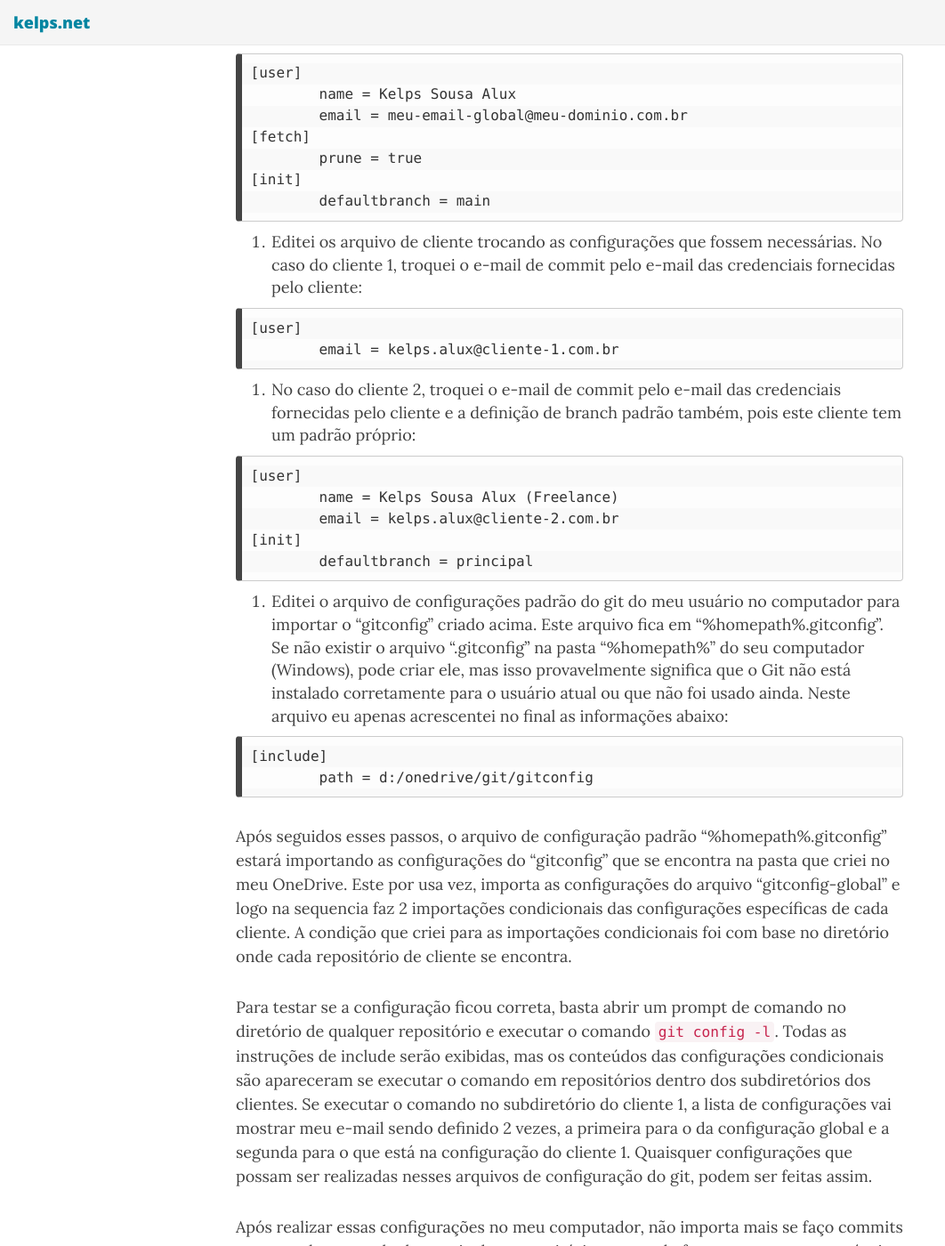
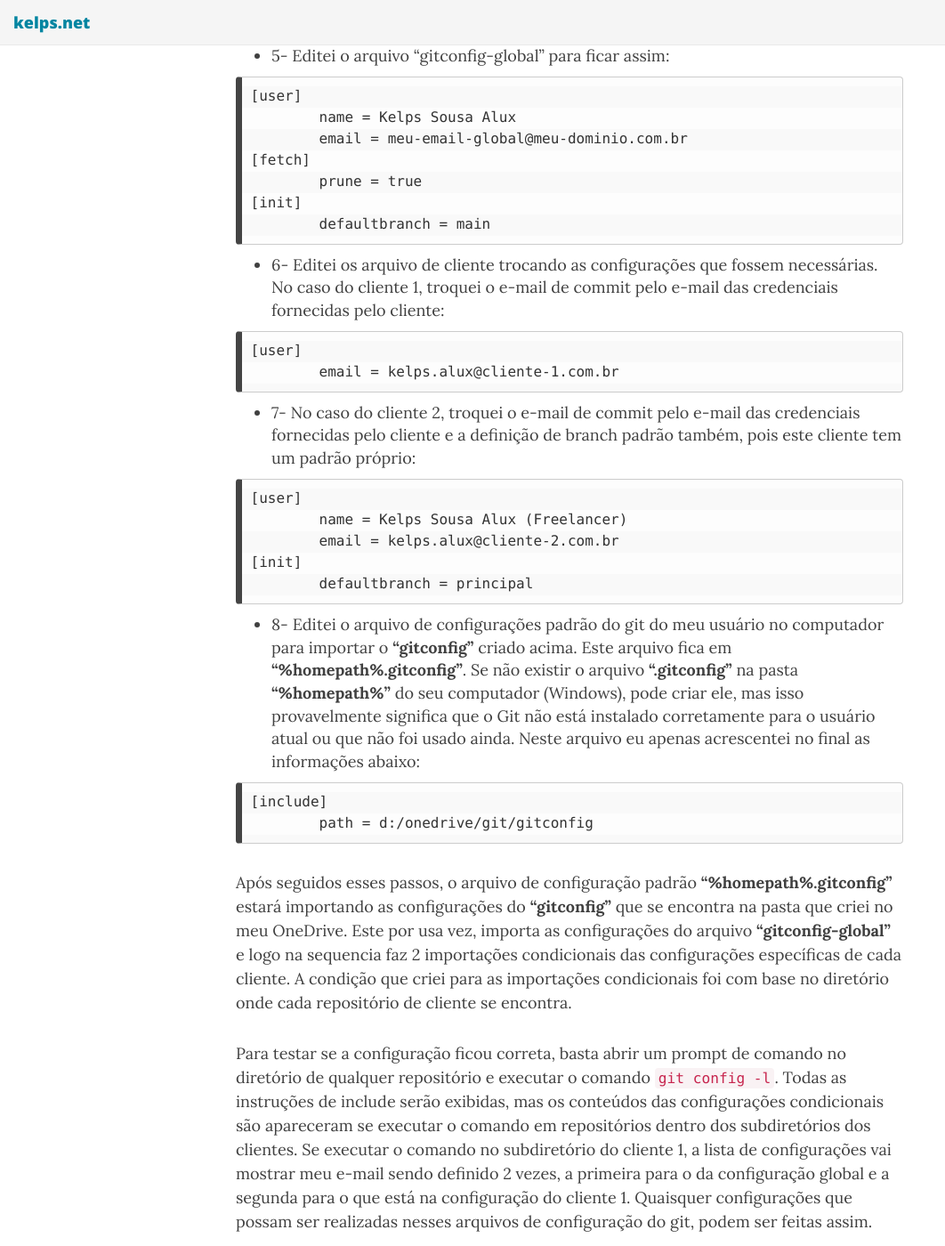
Before and after one commit to kelps/kelps.github.io, a Jekyll site: the page built from _posts/2021-08-24-git-usuario-diferente-subdiretorio.md, in a window 1280 px wide and 1400 px high, scrolled down 1777 px. Shown: the whole window at 89% size, without its empty margins (0-1062 px from the left). Built offline with Jekyll 4.4.1, drawn with Linux system fonts in a browser that asks for light colours; nearby versions of some CDN libraries; some of the changed text lies outside the part shown.

Commit message:
ajustes finais do post (espero)

````diff
--- a/_posts/2021-08-24-git-usuario-diferente-subdiretorio.md
+++ b/_posts/2021-08-24-git-usuario-diferente-subdiretorio.md
@@ -5,7 +5,7 @@
 tags: [Controle de Versão, Git]
 ---
 
-Tendo em vista que grande parte do desenvolvimento de software atual padronizou o controle de versão no Git, um novo problema que passou a ocorrer é o fato de que muitas vezes queremos ter configurações diferentes para situações diferentes. Ex.: Queremos usar um nome e e-mail para commits nos nossos trabalhos pessoais ou repositórios Open Source e outro para nossos commits nos repositórios da empresa. Há também situações onde podemos trabalhar como freelance para múltiplos clientes e precisamos usar as plataformas desses clientes, e pode ser necessário usar logins diferentes para cada caso ou mesmo outras configurações do git.
+Tendo em vista que grande parte do desenvolvimento de software atual padronizou o controle de versão no Git, um novo problema que passou a ocorrer é o fato de que muitas vezes queremos ter configurações diferentes para situações diferentes. Ex.: Queremos usar um nome e e-mail para commits nos nossos trabalhos pessoais ou repositórios Open Source e outro para nossos commits nos repositórios da empresa. Há também situações onde podemos trabalhar como freelancer para múltiplos clientes e precisamos usar as plataformas desses clientes, e pode ser necessário usar logins diferentes para cada caso ou mesmo outras configurações do git.
 <!--more-->
 
 É possível fazer isso personalizando as configurações de cada repositório, mas fazendo assim corre-se o risco de cometer erros de configuração ou mesmo de esquecer de personalizar ao baixar o repositório (ou se for necessário baixá-lo novamente).
@@ -21,10 +21,10 @@
 
 Nesta estrutura, desejo baixar todos os repositórios de projetos de cada cliente em sua própria pasta e tudo que for github onde eu fizer contribuições pessoais, nas pasta github. Quero que todos os commits nos repositórios do github utilizem o email que uso no github e os projetos de cada cliente utilizem os e-mails que das credenciais que cada cliente me forneceu.
 
-1. Para fazer isso, meu primeiro passo foi criar uma pasta onde vou gravar minhas configurações personalizadas. Escolhi criar esta pasta no meu OneDrive pessoal, para que essas configurações fiquem guardadas na nuvem e sejam replicadas nos meus outros computadores ou quando eu formatar este computador possa recuperar as configurações com facilidade. Criei esta pasta em d:\onedrive\git
-2. Nesta pasta, criei um arquivo texto chamado "gitconfig" (assim mesmo, sem extensão).
-3. Criei também um arquivo para cada subdiretório onde desejo/preciso ter configurações diferentes: "gitconfig-cliente-1", "gitconfig-cliente-2", "gitconfig-global".
-4. Editei este arquivo "gitconfig" criado no passo 2 para que tenha o conteúdo abaixo:
+- 1- Para fazer isso, meu primeiro passo foi criar uma pasta onde vou gravar minhas configurações personalizadas. Escolhi criar esta pasta no meu OneDrive pessoal, para que essas configurações fiquem guardadas na nuvem e sejam replicadas nos meus outros computadores ou quando eu formatar este computador possa recuperar as configurações com facilidade. Criei esta pasta em d:\onedrive\git
+- 2- Nesta pasta, criei um arquivo texto chamado **"gitconfig"** (assim mesmo, sem extensão).
+- 3- Criei também um arquivo para cada subdiretório onde desejo/preciso ter configurações diferentes: **"gitconfig-cliente-1"**, **"gitconfig-cliente-2"**, **"gitconfig-global"**.
+- 4- Editei este arquivo **"gitconfig"** criado no passo 2 para que tenha o conteúdo abaixo:
 
 ```
 [include]
@@ -37,7 +37,7 @@
 	path = d:/onedrive/git/gitconfig-cliente-2
 ```
 
-5. Editei o arquivo "gitconfig-global" para ficar assim:
+- 5- Editei o arquivo "gitconfig-global" para ficar assim:
 
 ```
 [user]
@@ -49,31 +49,31 @@
 	defaultbranch = main
 ```
 
-6. Editei os arquivo de cliente trocando as configurações que fossem necessárias. No caso do cliente 1, troquei o e-mail de commit pelo e-mail das credenciais fornecidas pelo cliente:
+- 6- Editei os arquivo de cliente trocando as configurações que fossem necessárias. No caso do cliente 1, troquei o e-mail de commit pelo e-mail das credenciais fornecidas pelo cliente:
 
 ```
 [user]
 	email = kelps.alux@cliente-1.com.br
 ```
 
-7. No caso do cliente 2, troquei o e-mail de commit pelo e-mail das credenciais fornecidas pelo cliente e a definição de branch padrão também, pois este cliente tem um padrão próprio:
+- 7- No caso do cliente 2, troquei o e-mail de commit pelo e-mail das credenciais fornecidas pelo cliente e a definição de branch padrão também, pois este cliente tem um padrão próprio:
 
 ```
 [user]
-	name = Kelps Sousa Alux (Freelance)
+	name = Kelps Sousa Alux (Freelancer)
 	email = kelps.alux@cliente-2.com.br
 [init]
 	defaultbranch = principal
 ```
 
-8. Editei o arquivo de configurações padrão do git do meu usuário no computador para importar o "gitconfig" criado acima. Este arquivo fica em "%homepath%\.gitconfig". Se não existir o arquivo ".gitconfig" na pasta "%homepath%" do seu computador (Windows), pode criar ele, mas isso provavelmente significa que o Git não está instalado corretamente para o usuário atual ou que não foi usado ainda. Neste arquivo eu apenas acrescentei no final as informações abaixo:
+- 8- Editei o arquivo de configurações padrão do git do meu usuário no computador para importar o **"gitconfig"** criado acima. Este arquivo fica em **"%homepath%\.gitconfig"**. Se não existir o arquivo **".gitconfig"** na pasta **"%homepath%"** do seu computador (Windows), pode criar ele, mas isso provavelmente significa que o Git não está instalado corretamente para o usuário atual ou que não foi usado ainda. Neste arquivo eu apenas acrescentei no final as informações abaixo:
 
 ```
 [include]
 	path = d:/onedrive/git/gitconfig
 ```
 
-Após seguidos esses passos, o arquivo de configuração padrão "%homepath%\.gitconfig" estará importando as configurações do "gitconfig" que se encontra na pasta que criei no meu OneDrive. Este por usa vez, importa as configurações do arquivo "gitconfig-global" e logo na sequencia faz 2 importações condicionais das configurações específicas de cada cliente. A condição que criei para as importações condicionais foi com base no diretório onde cada repositório de cliente se encontra.
+Após seguidos esses passos, o arquivo de configuração padrão **"%homepath%\.gitconfig"** estará importando as configurações do **"gitconfig"** que se encontra na pasta que criei no meu OneDrive. Este por usa vez, importa as configurações do arquivo **"gitconfig-global"** e logo na sequencia faz 2 importações condicionais das configurações específicas de cada cliente. A condição que criei para as importações condicionais foi com base no diretório onde cada repositório de cliente se encontra.
 
 Para testar se a configuração ficou correta, basta abrir um prompt de comando no diretório de qualquer repositório e executar o comando ```git config -l```. Todas as instruções de include serão exibidas, mas os conteúdos das configurações condicionais são apareceram se executar o comando em repositórios dentro dos subdiretórios dos clientes. Se executar o comando no subdiretório do cliente 1, a lista de configurações vai mostrar meu e-mail sendo definido 2 vezes, a primeira para o da configuração global e a segunda para o que está na configuração do cliente 1.
 Quaisquer configurações que possam ser realizadas nesses arquivos de configuração do git, podem ser feitas assim.
````
